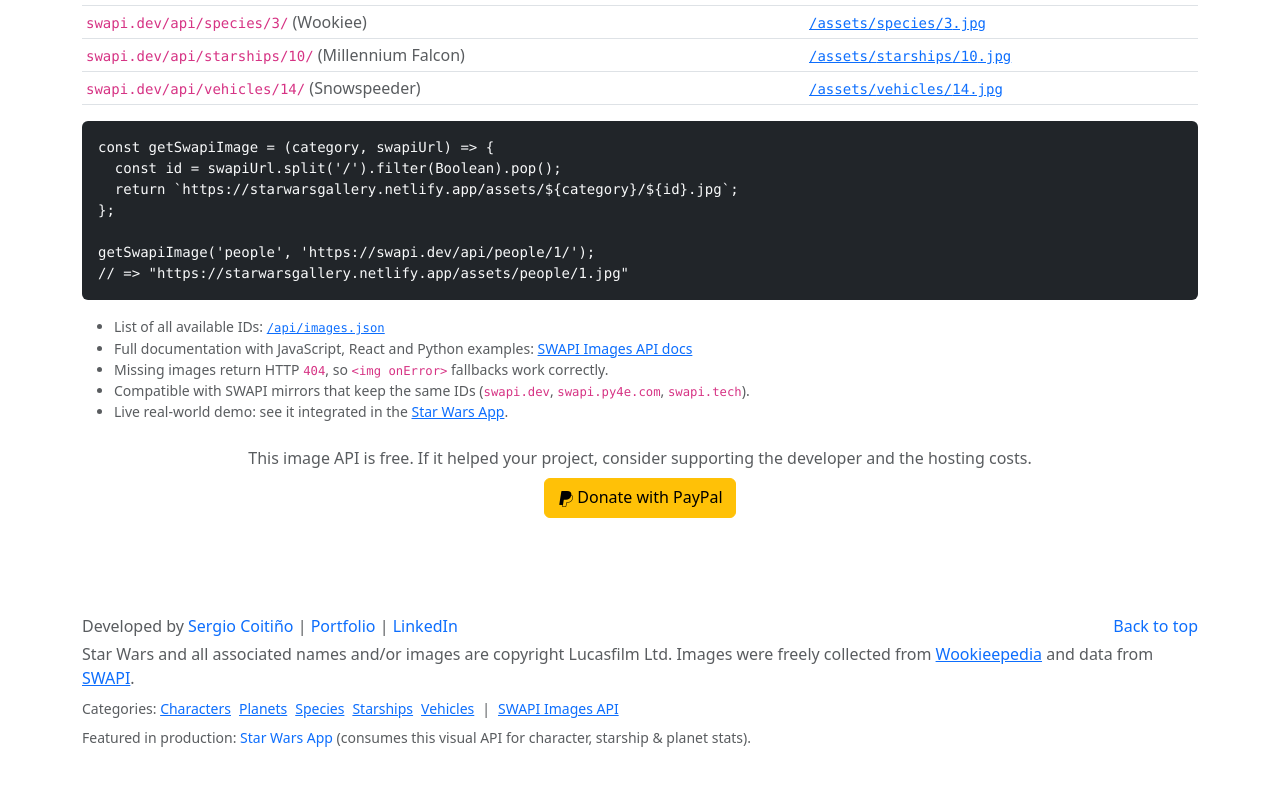
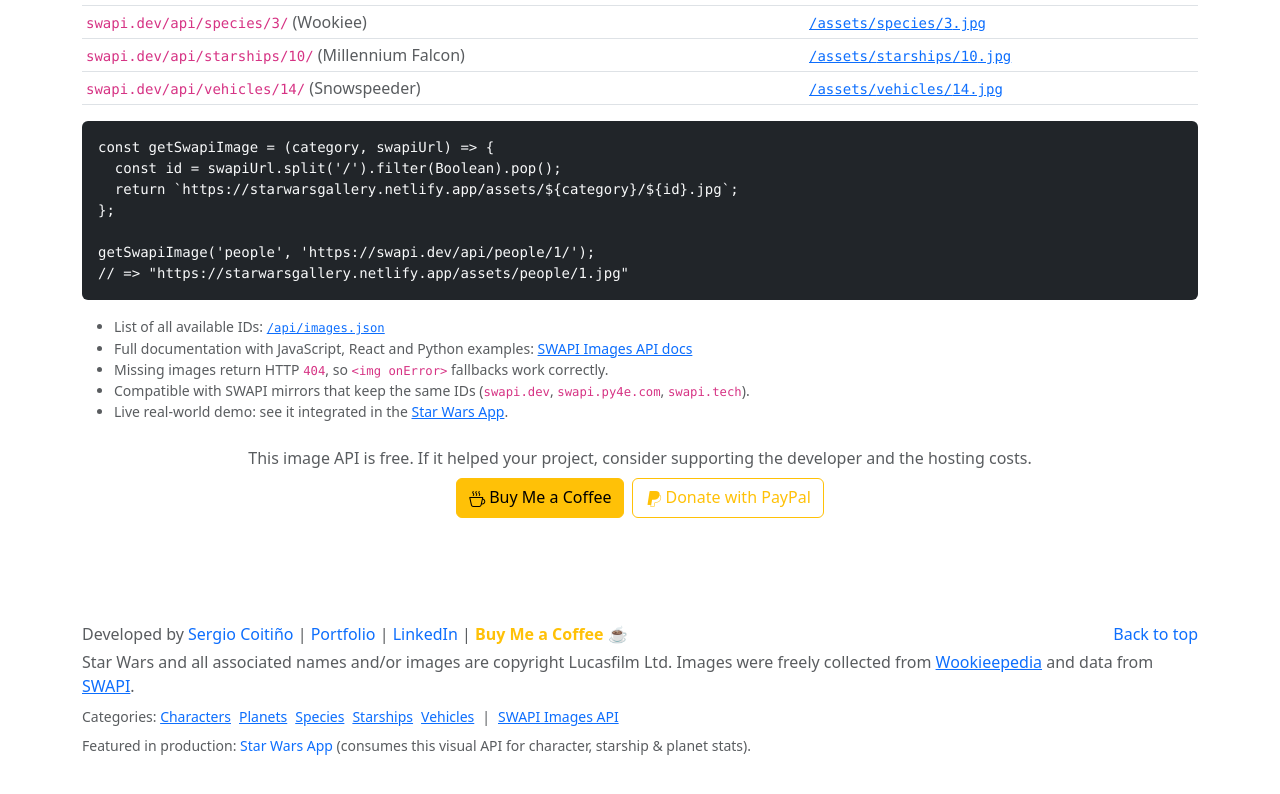
Before and after one commit to SergioCoitino/StarWars-Gallery, a React (Vite) app: page / in a window 1280 px wide. Shown: the part 1027-1821 px from the top of the page. Built offline with nearby package versions, Linux system fonts and the light colour scheme; no server answers.

Commit message:
feat(monetization): add Buy Me a Coffee support button in footer and ImageApi

```diff
--- a/src/components/Footer.jsx
+++ b/src/components/Footer.jsx
@@ -10,7 +10,7 @@
         <p className="mb-1">
           Developed by <a href="https://github.com/SergioCoitino" target="_blank" rel="noopener noreferrer">Sergio Coitiño</a> |{' '}
           <a href="https://sergio-coitino-portfolio.netlify.app/" target="_blank" rel="noopener noreferrer">Portfolio</a> |{' '}
-          <a href="https://www.linkedin.com/in/sergiocoitino/" target="_blank" rel="noopener noreferrer">LinkedIn</a>
+          <a href="https://www.linkedin.com/in/sergiocoitino/" target="_blank" rel="noopener noreferrer">LinkedIn</a> | <a href="https://buymeacoffee.com/csergioferh" target="_blank" rel="noopener noreferrer" className="text-warning fw-semibold">Buy Me a Coffee ☕</a>
         </p>
         <p className="mb-2">
           Star Wars and all associated names and/or images are copyright Lucasfilm Ltd. Images were freely collected from{' '}
--- a/src/components/ImageApi.jsx
+++ b/src/components/ImageApi.jsx
@@ -77,7 +77,11 @@
         <p className="text-body-secondary mb-2">
           This image API is free. If it helped your project, consider supporting the developer and the hosting costs.
         </p>
-        <a href={PAYPAL_DONATE_URL} target="_blank" rel="noopener noreferrer" className="btn btn-warning">
+        <a href="https://buymeacoffee.com/csergioferh" target="_blank" rel="noopener noreferrer" className="btn btn-warning me-2 mb-2">
+          <i className="bi bi-cup-hot me-1" aria-hidden="true"></i>
+          Buy Me a Coffee
+        </a>
+        <a href={PAYPAL_DONATE_URL} target="_blank" rel="noopener noreferrer" className="btn btn-outline-warning mb-2">
           <i className="bi bi-paypal me-1" aria-hidden="true"></i>
           Donate with PayPal
         </a>
```
